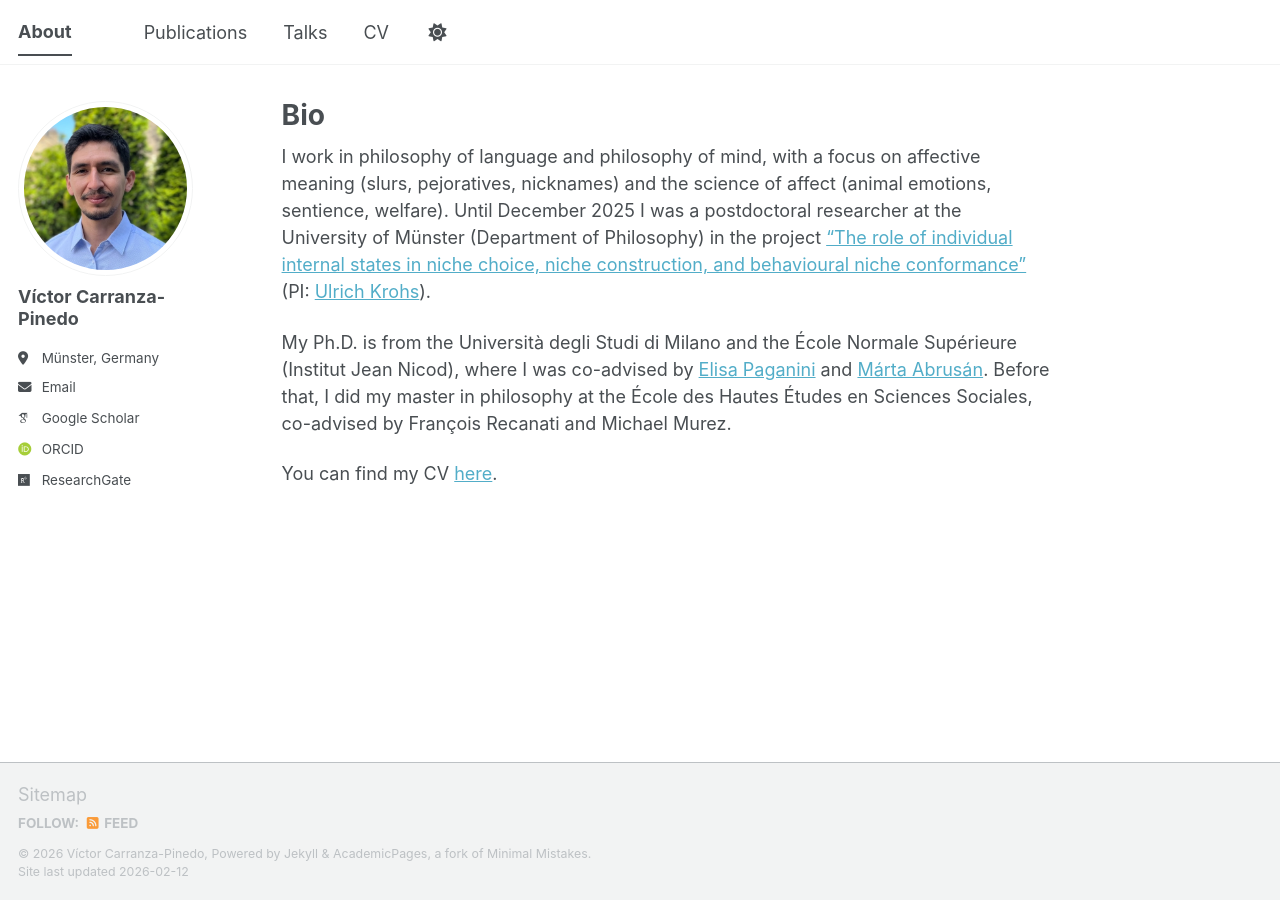
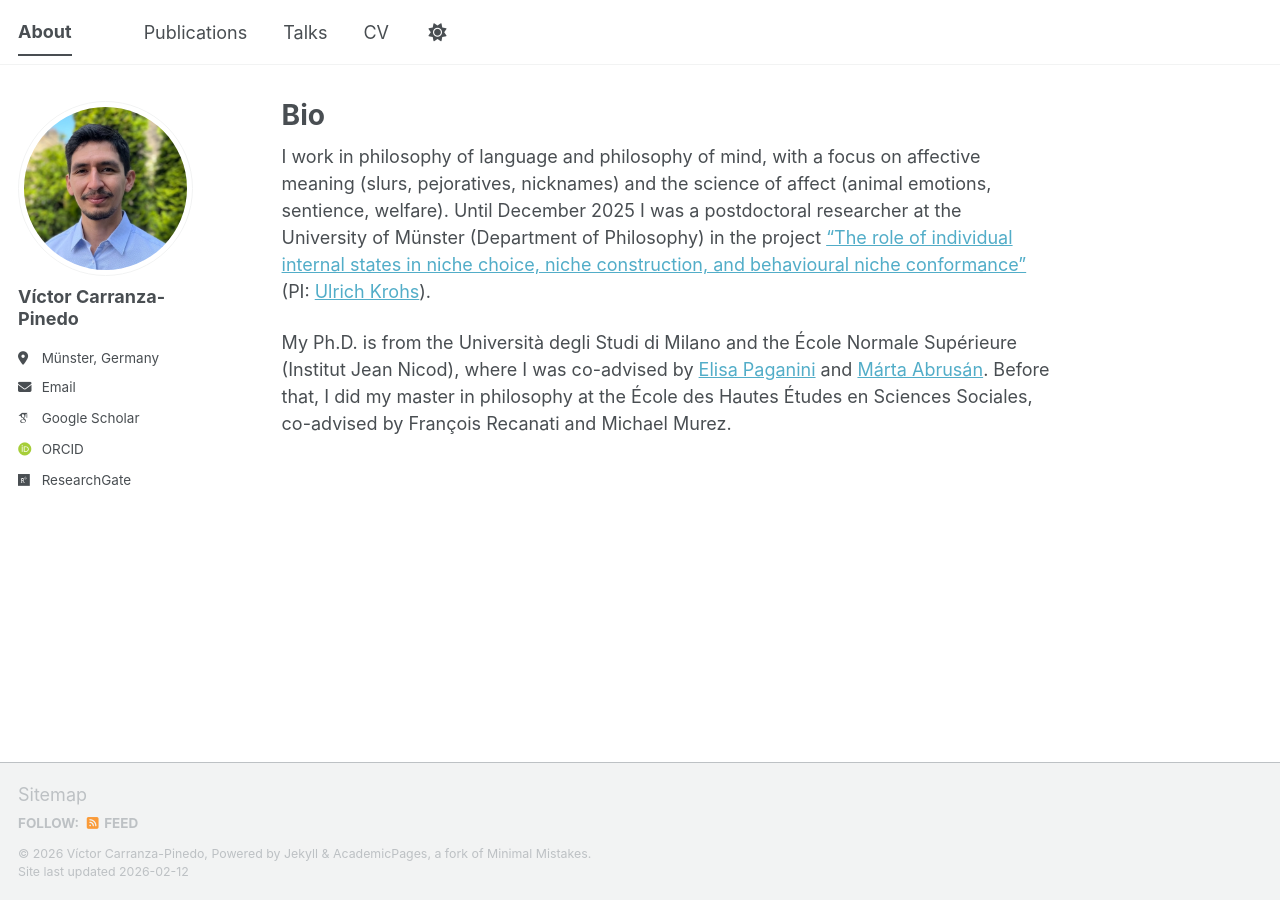
Before and after one commit to carranza-pinedo/carranza-pinedo.github.io, a Jekyll site: the page built from _pages/about.md, in a window 1280 px wide. Built offline with Jekyll 4.4.1, drawn with Linux system fonts in a browser that asks for light colours; some web fonts are replaced; a script bundle is joined from its source files by our own code; library files that are not in the unit come from our copies.

Commit message:
Update about.md

```diff
--- a/_pages/about.md
+++ b/_pages/about.md
@@ -11,5 +11,3 @@ redirect_from:
 I work in philosophy of language and philosophy of mind, with a focus on affective meaning (slurs, pejoratives, nicknames) and the science of affect (animal emotions, sentience, welfare). Until December 2025 I was a postdoctoral researcher at the University of Münster (Department of Philosophy) in the project [“The role of individual internal states in niche choice, niche construction, and behavioural niche conformance”](https://www.uni-bielefeld.de/fakultaeten/biologie/forschung/verbuende/sfb_nc3/projects/d01ph2) (PI: [Ulrich Krohs](https://www.uni-muenster.de/PhilSem/mitglieder/krohs/krohs.html)).
 
 My Ph.D. is from the Università degli Studi di Milano and the École Normale Supérieure (Institut Jean Nicod), where I was co-advised by [Elisa Paganini](https://www.unimi.it/en/ugov/person/elisa-paganini) and [Márta Abrusán](https://sites.google.com/site/martaabrusan/). Before that, I did my master in philosophy at the École des Hautes Études en Sciences Sociales, co-advised by François Recanati and Michael Murez.
-
-You can find my CV [here](https://www.dropbox.com/scl/fi/c59tvc1iepe0hsh6ytb5o/1.-CVitae_english.pdf?rlkey=pmtmvq9wcedb13gykl3g4jpzk&st=ktznvh9h&dl=0).
```
